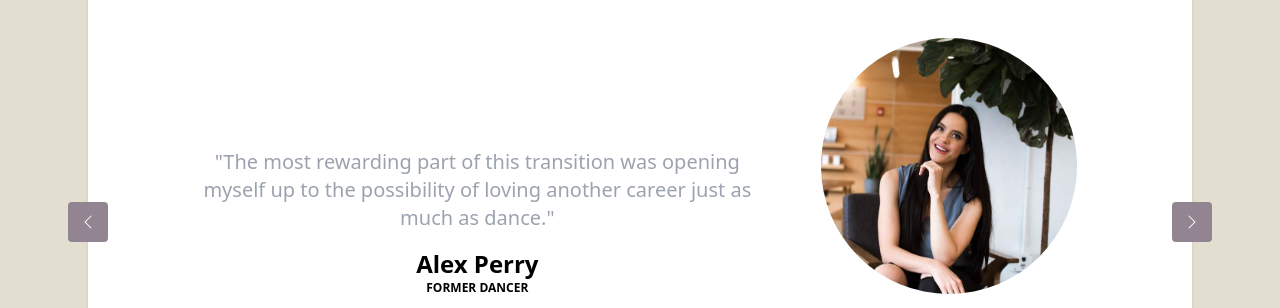
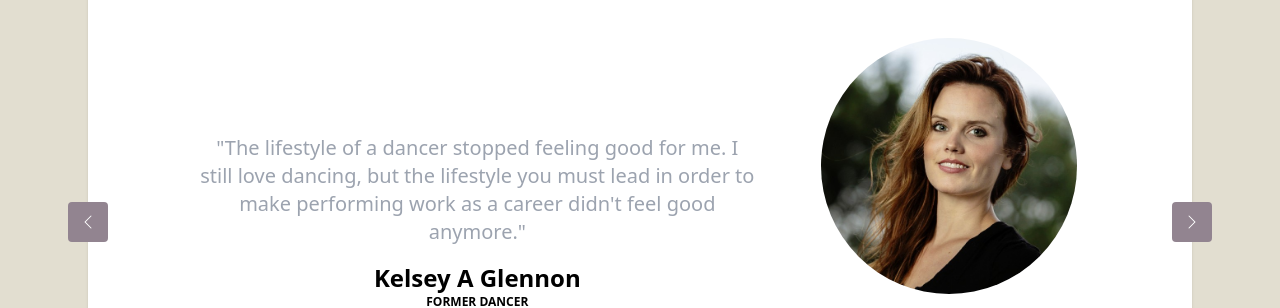
Before and after one commit to IsaacCavallaro/pivot-for-dancers, a React (Create React App) app: page / in a window 1280 px wide. Shown: the part 4160-4468 px from the top of the page. Built offline with nearby package versions, Linux system fonts and the light colour scheme; a web font is replaced by a local one.

Commit message:
Change card every 5 seconds

```diff
--- a/src/components/TestimonialSection.tsx
+++ b/src/components/TestimonialSection.tsx
@@ -1,4 +1,4 @@
-import React, { useState } from 'react';
+import React, { useState, useEffect } from 'react';
 
 const TestimonialsSection: React.FC = () => {
   const testimonials = [
@@ -32,6 +32,12 @@ const TestimonialsSection: React.FC = () => {
     setCurrentTestimonial((prev) => (prev - 1 + testimonials.length) % testimonials.length);
   };
 
+  useEffect(() => {
+    const intervalId = setInterval(goToNextTestimonial, 5000); // Change testimonial every 5 seconds
+
+    return () => clearInterval(intervalId); // Cleanup interval on component unmount
+  }, []);
+
   return (
     <section className="bg-beige">
       <div className="max-w-6xl py-4 mx-auto md:px-6">
@@ -41,7 +47,7 @@ const TestimonialsSection: React.FC = () => {
             Testimonials
           </h1>
         </div>
-        <br></br>
+        <br />
         <div className="relative mx-auto px-4 py-12 mb-20 text-center bg-white rounded shadow md:px-20 md:py-20 dark:bg-gray-700">
           <div className="z-20 p-8 flex flex-col items-center lg:flex-row">
             <div className="w-full lg:w-2/3 pr-8 mb-8 lg:mb-0 lg:order-1">
@@ -57,8 +63,8 @@ const TestimonialsSection: React.FC = () => {
                   </svg>
                 </button>
               </div>
-              <div className="text-container">
-                <p className="mb-4 leading-7 text-gray-400 lg:text-lg xl:text-xl"> {/* Responsive text class */}
+              <div className="transition-opacity duration-1000 ease-in-out opacity-0" style={{ opacity: 1 }}>
+                <p className="mb-4 leading-7 text-gray-400 lg:text-lg xl:text-xl">
                   {testimonials[currentTestimonial].content}
                 </p>
                 <h2 className="text-lg lg:text-xl xl:text-2xl font-bold leading-9 text-black dark:text-white">
```
